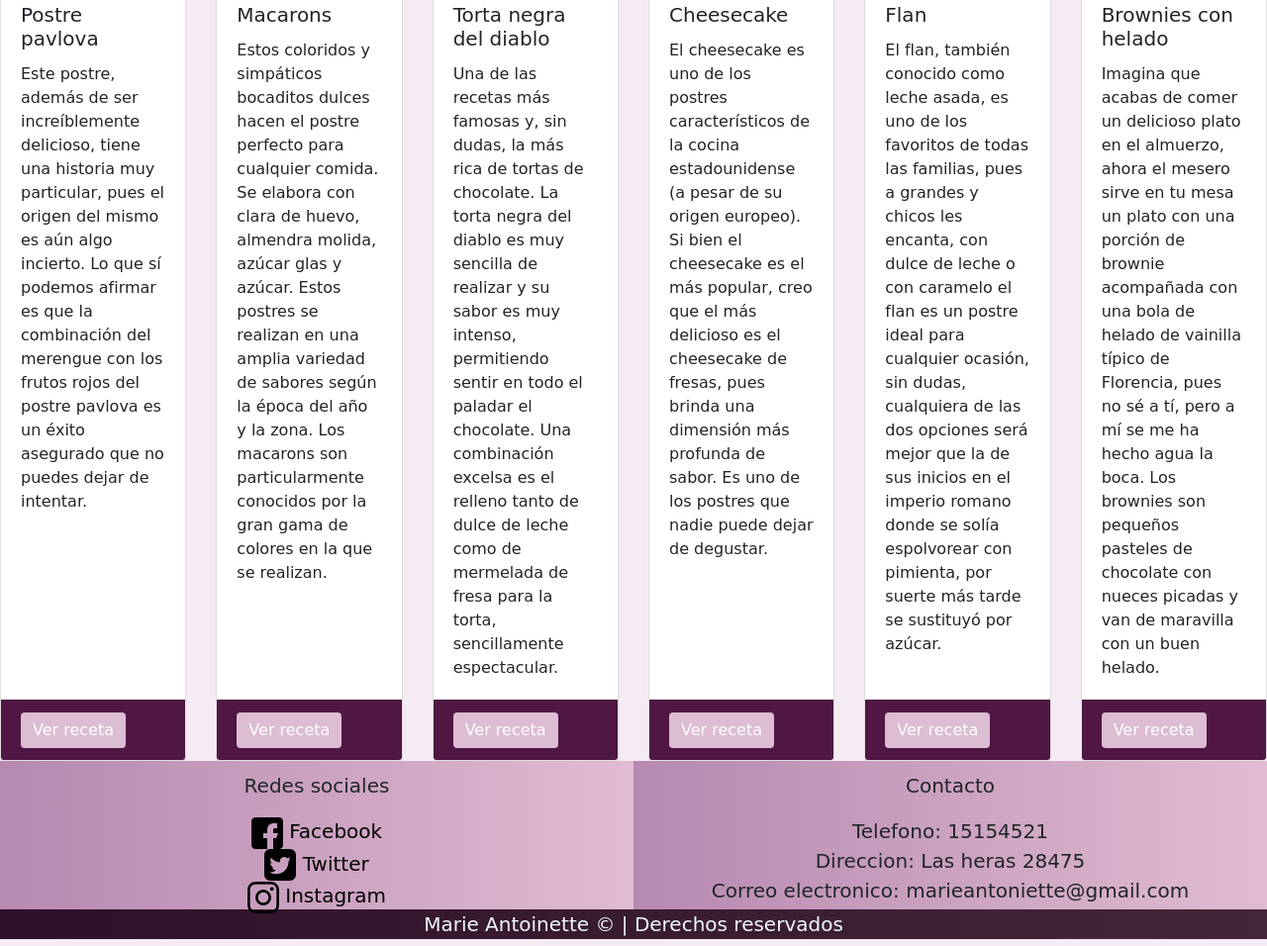
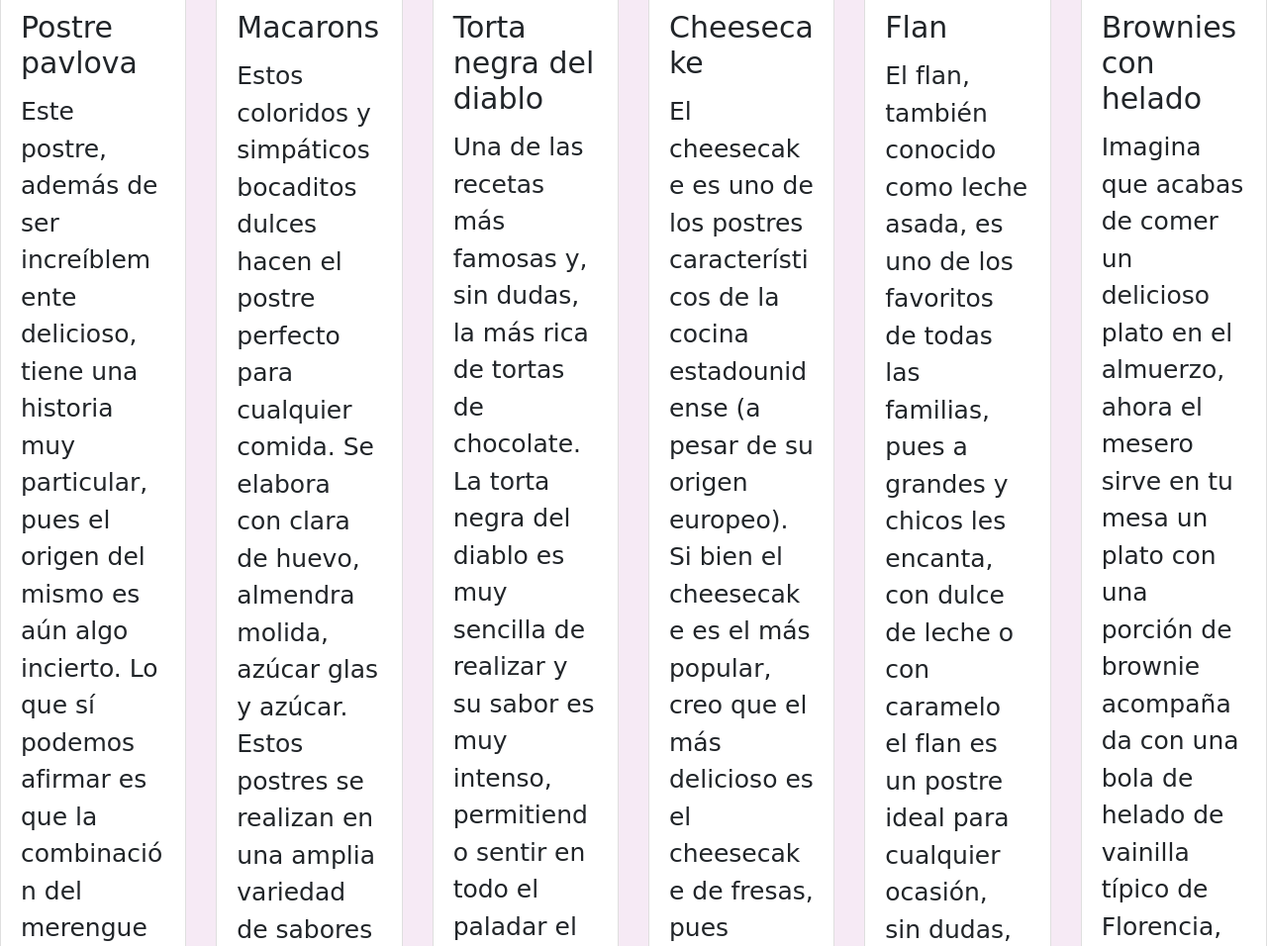
Before and after one commit to DayannaSRAMIREZ/proyectoFinalCoder, a plain HTML site: page pages/productos.html in a window 1280 px wide. Shown: the part 336-1292 px from the top of the page at 99% size. Drawn offline with nearby package versions, Linux system fonts and the light colour scheme; a web font is replaced by a local one.

Commit message:
responsive

```diff
--- a/css/estilos.css
+++ b/css/estilos.css
@@ -1,7 +1,7 @@
 @import url("https://fonts.googleapis.com/css2?family=Vollkorn:wght@500&display=swap");
 @import url("https://fonts.googleapis.com/css2?family=Gwendolyn&display=swap");
 @import url("https://fonts.googleapis.com/css2?family=Dynalight&display=swap");
-
+@import url('https://fonts.googleapis.com/css2?family=Inconsolata:wght@200&display=swap');
 * {
   margin: 0;
   padding: 0;
@@ -16,13 +16,14 @@ body {
 
 /*----------footer--------------------- */
 footer {
-  font-size: 20px;
+  font-size: 30px;
+
 }
 
 .flex {
   display: flex;
   flex-direction: row;
-  line-height: 30px;
+  line-height: 25px;
   text-align: center;
 }
 
@@ -30,26 +31,32 @@ footer {
 
   background-image: linear-gradient(to left, rgb(225, 187, 210), rgb(182, 137, 177));
   flex-basis: 50%;
-  height: 150px;
+  height: 230px;
   padding: 10px;
   /* flex-grow: 1; */
 }
 
 .contacto ul li {
   list-style: none;
+  text-align: left;
+  line-height: 45px;
 }
 
 .redes {
 
-  background-image: linear-gradient(to left, rgb(225, 187, 210), rgb(182, 137, 177));
+  background-image: linear-gradient(to left,  rgb(182, 137, 177),rgb(225, 187, 210));
   flex-basis: 50%;
-  height: 150px;
+  height: 230px;
   padding: 10px;
+
   /* flex-grow: 1; */
 }
 
 .redes ul li {
   list-style: none;
+  line-height : 55px;
+  text-align: left;
+
 }
 
 .redes ul li a {
@@ -72,5 +79,5 @@ footer {
 /* ----nav----- */
 .navbar{
    background-color: rgb(68, 38, 56);
-   height: 70px;
+font-size: 30px;
 }
--- a/css/index.css
+++ b/css/index.css
@@ -1,3 +1,4 @@
+
 /* ------------index--------------- */
 .header_h1-titulo {
     font-family: "Gwendolyn", cursive;
@@ -33,7 +34,7 @@
 
     background-size: cover;
     background-repeat: no-repeat;
-    height: 450px;
+    height: 710px;
     background-attachment: fixed;
     position: relative;
   }
--- a/css/nosotros.css
+++ b/css/nosotros.css
@@ -1,4 +1,4 @@
-/* --------------nosotros----------------- */
+--------------nosotros-----------------
 
 .articulo__p-fuente {
     font-family: "Dynalight", cursive;
--- a/css/productos.css
+++ b/css/productos.css
@@ -9,8 +9,23 @@
 .btn {
     background-color: rgb(220, 189, 211);
     border: 0;
+    font-size: 30px;
 }
 .btn:hover{
 background-color: rgb(48, 2, 55);
 border: 0;
 }
+.card-text{
+ font-size: 25px;
+}
+.card-title{
+    font-size: 30px;
+}
+@media screen and (max-width: 768px) {
+    .card-img-top {
+
+      width: 100%;
+      height: 100vw;
+
+    }
+}
```
Also changed, not shown: pages/galeria.html (+1 -1 lines), pages/nosotros.html (+2 -2 lines).
